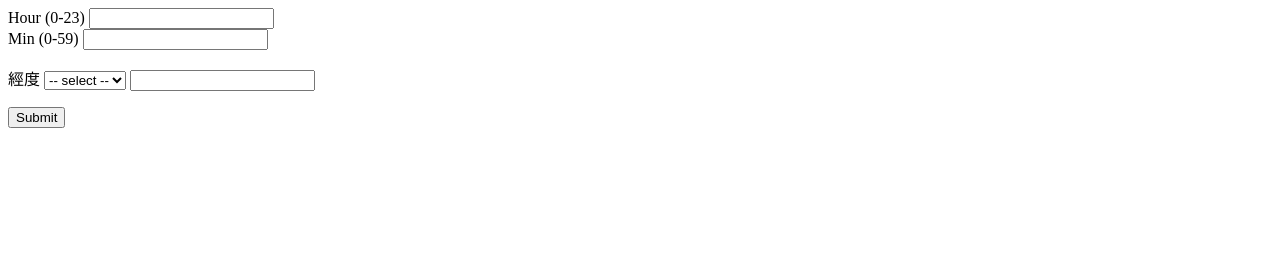
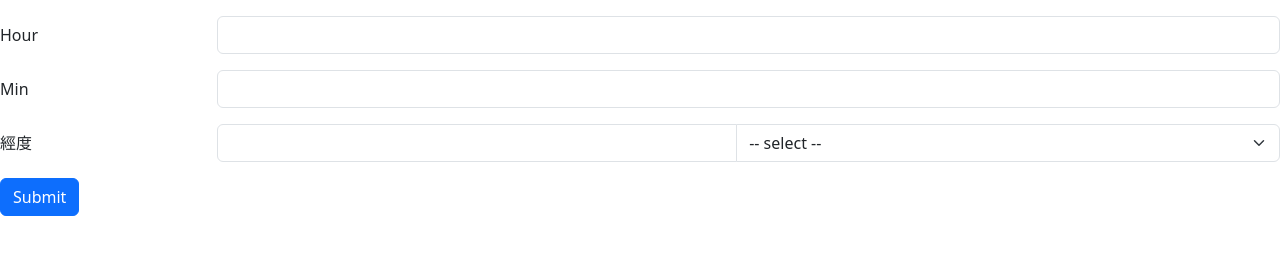
Before and after one commit to hououji/hououji.github.io, a plain HTML site: page time_exchange.html in a window 1280 px wide. Drawn offline with nearby package versions, Linux system fonts and the light colour scheme.

Commit message:
Update time_exchange.html

```diff
--- a/time_exchange.html
+++ b/time_exchange.html
@@ -1,11 +1,16 @@
 <html>
   <head>
     <title>洛陽時間</title>
+	<meta name="viewport" content="width=device-width, initial-scale=1">
   </head>
   <script src="https://ajax.googleapis.com/ajax/libs/jquery/3.7.1/jquery.min.js"></script>
+  <link href="https://ajax.googleapis.com/ajax/libs/bootstrap/5.3.3/css/bootstrap.min.css" rel="stylesheet" />
   <script>
     $(document).ready(function(){
         $("#submit").click(function(){
+
+			$("#result").css('display','none');
+
           var lokying = 112 ; // E
           var localMin = Number($("#hour").val()) * 60 + Number($("#min").val()) ;
           console.log("localMin : "+ localMin) ;
@@ -25,6 +30,7 @@
           var adjustHr = Math.floor(adjustedMin/60) - adjustDay * 24 ;
           var adjustMin = adjustedMin - adjustDay * 60 * 24 - adjustHr * 60 ;
           $("#result").html(adjustDay + " day " + adjustHr + ":" + adjustMin) ;
+		  $("#result").css('display','block');
 
         });
 
@@ -32,18 +38,57 @@
 
 		}
     });
+
+
   </script>
+  <style>
+	input:invalid {
+		border: 2px solid red;
+	}
+  </style>
   <body>
+
+  <form class="needs-validation" novalidate>
+
 	<span style="color:red"></span><p/>
 
-      Hour (0-23) <input id="hour" /> <br/>
-	  Min (0-59) <input id="min" /><p/>
-      經度 <select id="longside">
-				<option >-- select --</option>
-				<option value="E">E</option>
-				<option value="W">W</option>
-			</select> <input id="deg" /><p/>
-      <input type="button" id="submit" value="Submit"></input><p/>
-      <span id="result"></span>
+	<div class="row mb-3">
+		<label for="min" class="col-sm-2 col-form-label">Hour</label>
+		<div class="col-sm-10">
+			<input id="hour" type="text" class="form-control" id="min">
+		</div>
+	</div>
+
+	<div class="row mb-3">
+		<label for="min" class="col-sm-2 col-form-label">Min</label>
+		<div class="col-sm-10">
+			<input type="text" class="form-control" id="min" >
+		</div>
+	</div>
+
+
+	<div class="row mb-3">
+		<label for="min" class="col-sm-2 col-form-label">經度</label>
+		<div class="col-sm-10">
+			<div class="input-group">
+				<input id="deg" type="text" aria-label=""  class="form-control">
+				<select id="longside" class="form-select">
+					<option >-- select --</option>
+					<option value="E">E</option>
+					<option value="W">W</option>
+				</select>
+			</div>
+		</div>
+	</div>
+
+	</form>
+
+	<button id="submit" type="button" class="btn btn-primary">Submit</button>
+
+	<div class="row mb-3"></div>
+	<div class="row mb-3">
+	  <div id="result" class="alert alert-success" role="alert" style="display:none;"></div>
+	</div>
+
   </body>
 </html>
```
